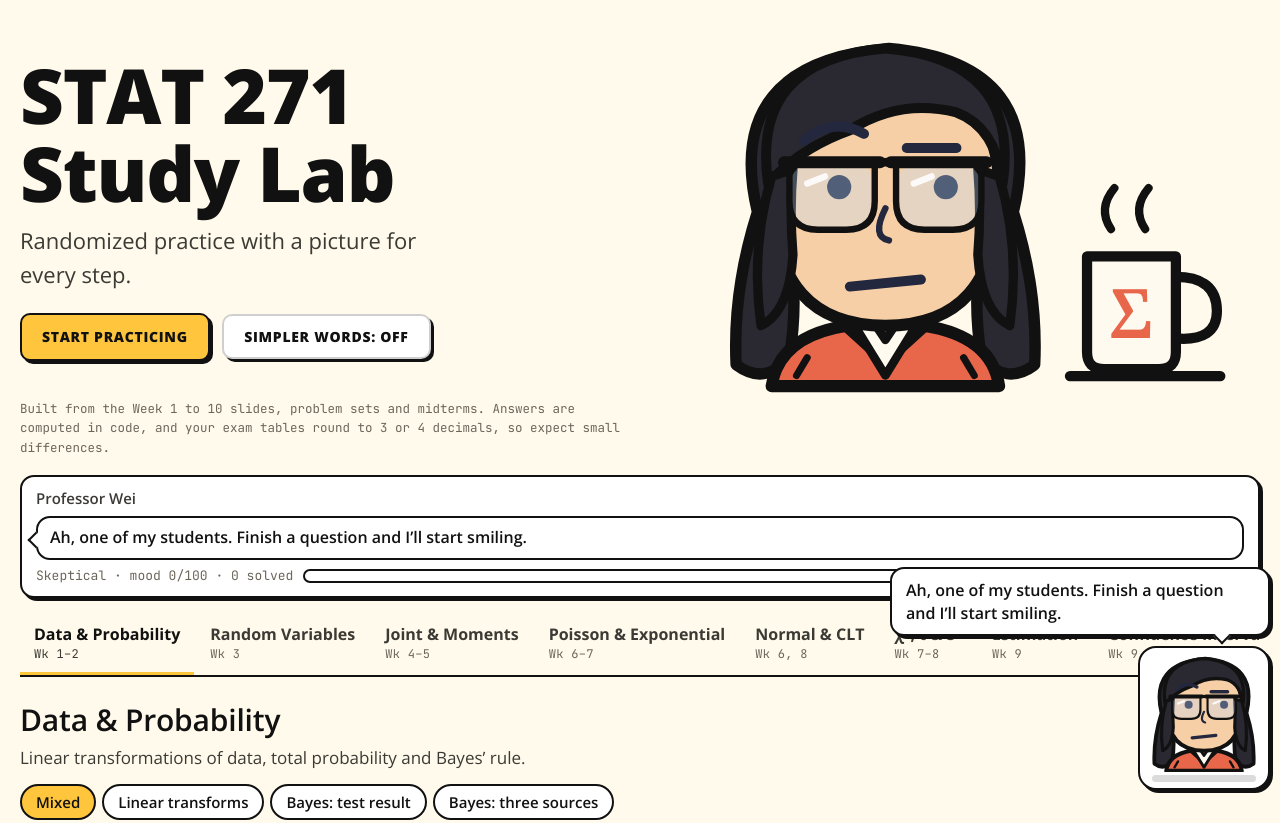
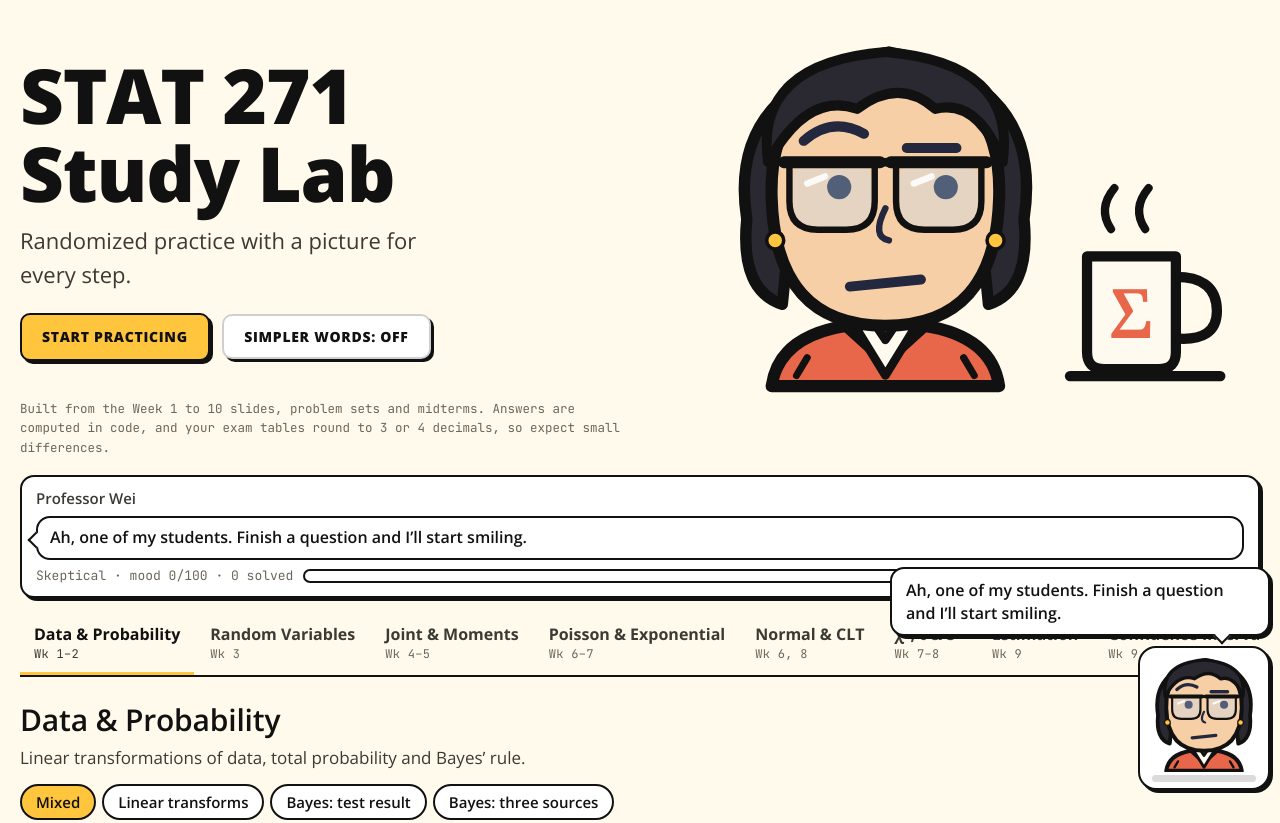
Before and after one commit to andrewhuynh6/stat271-study-lab, a plain HTML site: page index.html in a window 1280 px wide. Shown: the top 823 px of the page. Drawn offline with nearby package versions, Linux system fonts and the light colour scheme.

Commit message:
Professor Wei: restore original bob, drop hair-tie marks
Co-Authored-By: Claude Sonnet 5.5 <noreply@anthropic.com>

```diff
--- a/index.html
+++ b/index.html
@@ -2009,13 +2009,13 @@ function profInner(m){
     ?'<path d="M27 46 Q33 38 39 46" stroke="'+ink+'" stroke-width="2.8" fill="none" stroke-linecap="round"/><path d="M57 46 Q63 38 69 46" stroke="'+ink+'" stroke-width="2.8" fill="none" stroke-linecap="round"/>'
     :'<circle cx="'+(m===0?35:33)+'" cy="'+ey+'" r="3.4" fill="'+ink+'"/><circle cx="'+(m===0?65:63)+'" cy="'+ey+'" r="3.4" fill="'+ink+'"/>';
   var gy=m===4?43:ey,fy=gy+2,s='';
-  s+='<path d="M12 50 Q2 8 49 4 Q94 8 84 50 Q91 72 90 93 Q82 99 75 91 Q72 72 76 58 L20 58 Q24 72 21 91 Q14 99 6 93 Q5 72 12 50 Z" fill="'+hair+'" stroke="'+k+'" stroke-width="3.2" stroke-linejoin="round"/>';
+  s+='<path d="M9 52 Q3 14 49 5 Q93 13 87 52 Q89 72 77 76 L75 56 L21 56 L19 76 Q7 72 9 52 Z" fill="'+hair+'" stroke="'+k+'" stroke-width="3.2" stroke-linejoin="round"/>';
   s+='<path d="M16 99 Q18 85 37 82 L48 92 L59 82 Q78 85 80 99 Z" fill="#e8664a" stroke="'+k+'" stroke-width="3.4" stroke-linejoin="round"/>';
   s+='<path d="M40 83 L48 96 L56 83 L52 80 L48 86 L44 80 Z" fill="#fffaf0" stroke="'+k+'" stroke-width="2.4" stroke-linejoin="round"/>';
   s+='<path d="M23 96 l3 -5 M73 96 l-3 -5" stroke="'+k+'" stroke-width="2" stroke-linecap="round"/>';
   s+='<path d="M16 46 Q15 12 48 11 Q81 12 80 46 Q79 82 48 82 Q17 82 16 46 Z" fill="'+skin+'" stroke="'+k+'" stroke-width="3.4" stroke-linejoin="round"/>';
-  s+='<path d="M15 42 Q10 7 48 4 Q86 7 81 42 Q79 26 68 22 Q52 18 38 27 Q24 32 15 42 Z" fill="'+hair+'" stroke="'+k+'" stroke-width="2.8" stroke-linejoin="round"/>';
-  s+='<path d="M16 40 Q10 60 13 82 Q21 78 22 62 Q21 50 22 38 Z" fill="'+hair+'" stroke="'+k+'" stroke-width="2.6" stroke-linejoin="round"/><path d="M80 40 Q86 60 83 82 Q75 78 74 62 Q75 50 74 38 Z" fill="'+hair+'" stroke="'+k+'" stroke-width="2.6" stroke-linejoin="round"/>';
+  s+='<path d="M15 36 Q11 8 48 5 Q85 8 81 36 Q74 18 62 21 Q52 12 40 21 Q26 16 15 36 Z" fill="'+hair+'" stroke="'+k+'" stroke-width="2.8" stroke-linejoin="round"/>';
+  s+='<circle cx="17" cy="58" r="2.4" fill="#ffc53d" stroke="'+k+'" stroke-width="1"/><circle cx="79" cy="58" r="2.4" fill="#ffc53d" stroke="'+k+'" stroke-width="1"/>';
   if(m>=3)s+='<ellipse cx="25" cy="59" rx="6" ry="4" fill="#ff8f7d" opacity=".6"/><ellipse cx="71" cy="59" rx="6" ry="4" fill="#ff8f7d" opacity=".6"/><path d="M21 62 l3 -2 M72 62 l3 -2" stroke="#d9604c" stroke-width="1.6" stroke-linecap="round"/>';
   s+=eyes;
   s+='<rect x="21" y="'+(fy-9)+'" width="24" height="19" rx="7" fill="#bcdcff" fill-opacity=".3"/><rect x="51" y="'+(fy-9)+'" width="24" height="19" rx="7" fill="#bcdcff" fill-opacity=".3"/>'
```
